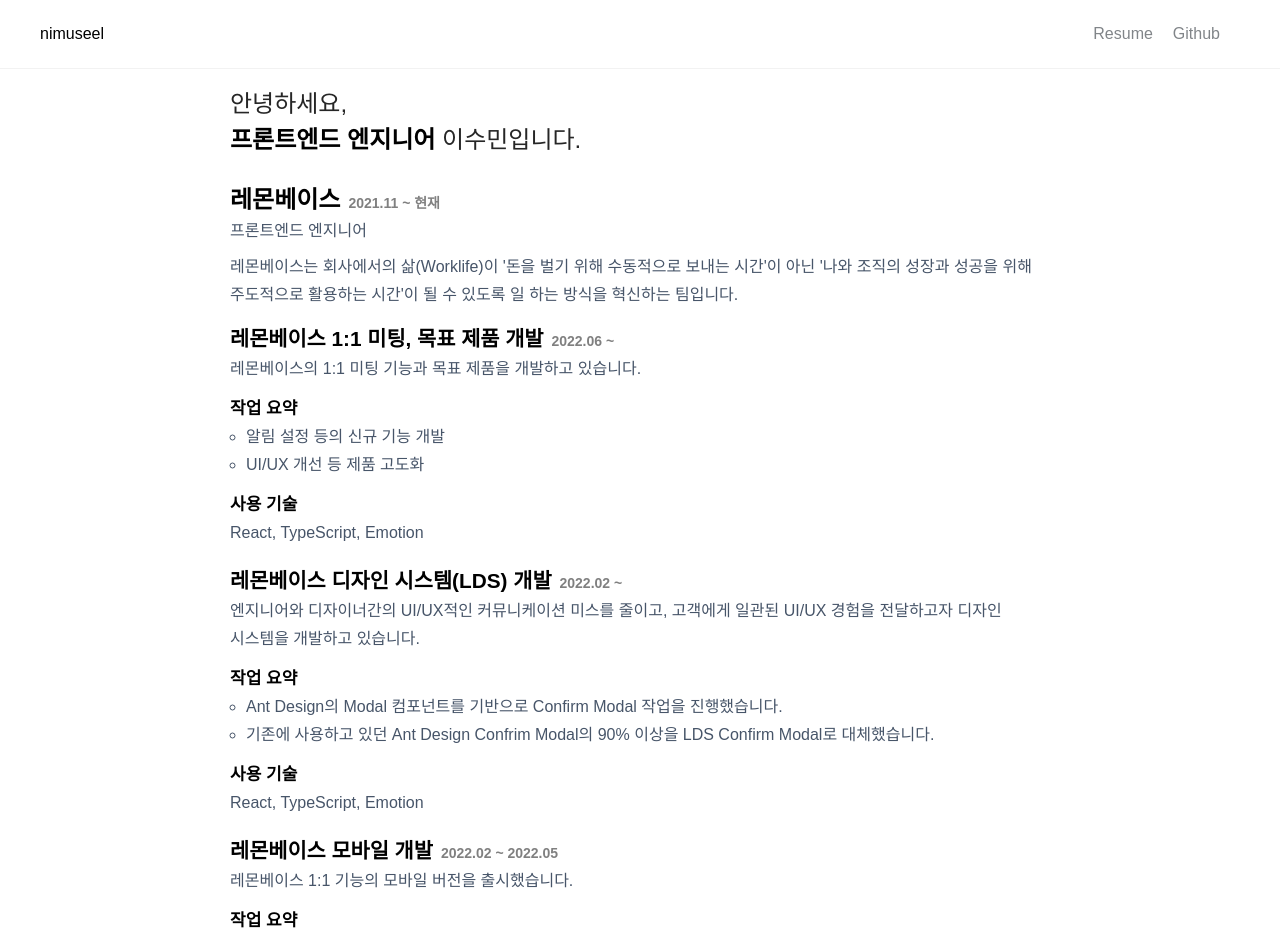
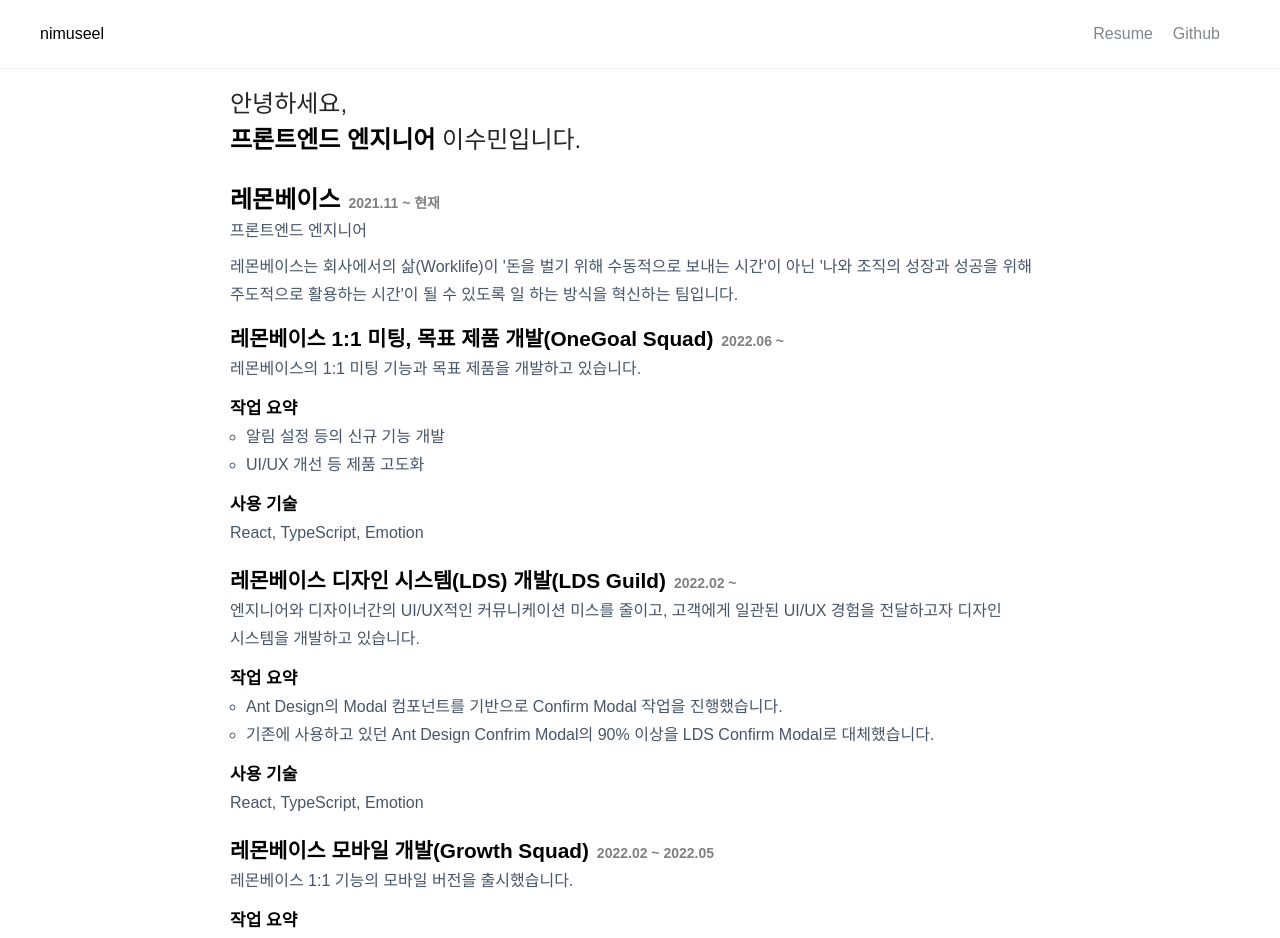
Before and after one commit to nimuseel/nimuseel-next, a Next.js app: page /resume in a window 1280 px wide. Shown: the top 938 px of the page. Built offline with nearby package versions, Linux system fonts and the light colour scheme; a web font is replaced by a local one.

Commit message:
fix: 레몬베이스 경력에 소속 스쿼드 추가

```diff
--- a/components/Resume/Career/data.ts
+++ b/components/Resume/Career/data.ts
@@ -9,7 +9,7 @@
     period: '2021.11 ~ 현재',
     projects: [
       {
-        name: '레몬베이스 1:1 미팅, 목표 제품 개발',
+        name: '레몬베이스 1:1 미팅, 목표 제품 개발(OneGoal Squad)',
         period: '2022.06 ~',
         description:
           '레몬베이스의 1:1 미팅 기능과 목표 제품을 개발하고 있습니다.',
@@ -17,7 +17,7 @@
         skills: 'React, TypeScript, Emotion',
       },
       {
-        name: '레몬베이스 디자인 시스템(LDS) 개발',
+        name: '레몬베이스 디자인 시스템(LDS) 개발(LDS Guild)',
         period: '2022.02 ~',
         description:
           '엔지니어와 디자이너간의 UI/UX적인 커뮤니케이션 미스를 줄이고, 고객에게 일관된 UI/UX 경험을 전달하고자 디자인 시스템을 개발하고 있습니다.',
@@ -28,7 +28,7 @@
         skills: 'React, TypeScript, Emotion',
       },
       {
-        name: '레몬베이스 모바일 개발',
+        name: '레몬베이스 모바일 개발(Growth Squad)',
         period: '2022.02 ~ 2022.05',
         description: '레몬베이스 1:1 기능의 모바일 버전을 출시했습니다.',
         details: [
```
